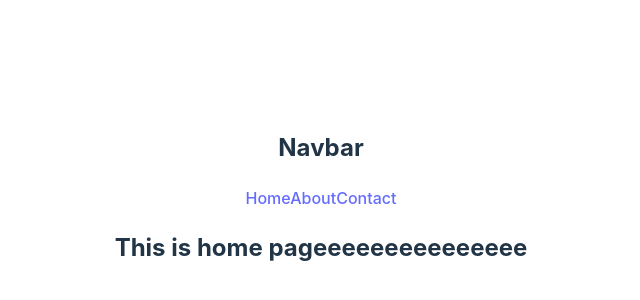
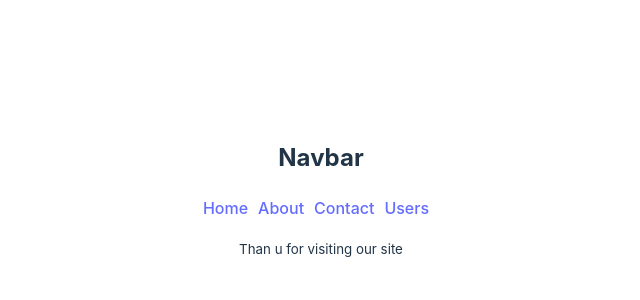
Before and after one commit to SohelShahid117/ph9-m45-react-router-concpt, a React (Vite) app: page / in a window 1280 px wide. Shown: the part 202-502 px from the top of the page, without its empty margins (319-959 px from the left). Built offline with nearby package versions, Linux system fonts and the light colour scheme.

Commit message:
done 45-3 (Recap) Nested Route And Use Link, Outlet

```diff
--- /dev/null
+++ b/src/Components/Footer/Footer.jsx
@@ -0,0 +1,13 @@
+import React from "react";
+
+const Footer = () => {
+  return (
+    <div>
+      <p>
+        <small>Than u for visiting our site</small>
+      </p>
+    </div>
+  );
+};
+
+export default Footer;
--- a/src/Components/Home/Home.jsx
+++ b/src/Components/Home/Home.jsx
@@ -1,13 +1,15 @@
 import React from "react";
 import { Outlet } from "react-router-dom";
 import Navbar from "../Navbar/Navbar";
+import Footer from "./../Footer/Footer";
 
 const Home = () => {
   return (
     <div>
       <Navbar></Navbar>
-      <h2>This is home pageeeeeeeeeeeeeee</h2>
+      {/* <h2>This is home pageeeeeeeeeeeeeee</h2> */}
       <Outlet></Outlet>
+      <Footer></Footer>
     </div>
   );
 };
--- /dev/null
+++ b/src/Components/Navbar/Navbar.css
@@ -0,0 +1,3 @@
+nav a{
+    margin-right: 10px;
+}
--- a/src/Components/Navbar/Navbar.jsx
+++ b/src/Components/Navbar/Navbar.jsx
@@ -1,13 +1,19 @@
 import React from "react";
+import "../Navbar/Navbar.css";
+import { Link } from "react-router-dom";
 
 const Navbar = () => {
   return (
     <div>
       <h2>Navbar</h2>
       <nav>
-        <a href="/">Home</a>
+        {/* <a href="/">Home</a>
         <a href="/about">About</a>
-        <a href="/contact">Contact</a>
+        <a href="/contact">Contact</a> */}
+        <Link to="/">Home</Link>
+        <Link to="/about">About</Link>
+        <Link to="/contact">Contact</Link>
+        <Link to="/users">Users</Link>
       </nav>
     </div>
   );
--- /dev/null
+++ b/src/Components/Users/Users.jsx
@@ -0,0 +1,11 @@
+import React from "react";
+
+const Users = () => {
+  return (
+    <div>
+      <h2>I am a user</h2>
+    </div>
+  );
+};
+
+export default Users;
--- a/src/main.jsx
+++ b/src/main.jsx
@@ -8,8 +8,10 @@ import "./index.css";
 import Home from "./Components/Home/Home.jsx";
 import About from "./Components/About/About.jsx";
 import Contact from "./Components/Contact/Contact.jsx";
+import Users from "./Components/Users/Users.jsx";
 //45-1 What Is SPA, Routing And React Router Setup
 //45-2 Explain Nested Route Concepts
+//45-3 (Recap) Nested Route And Use Link, Outlet
 
 const router = createBrowserRouter([
   {
@@ -26,6 +28,10 @@ const router = createBrowserRouter([
         path: "/contact",
         element: <Contact></Contact>,
       },
+      {
+        path: "/users",
+        element: <Users></Users>,
+      },
     ],
   },
 ]);
```
